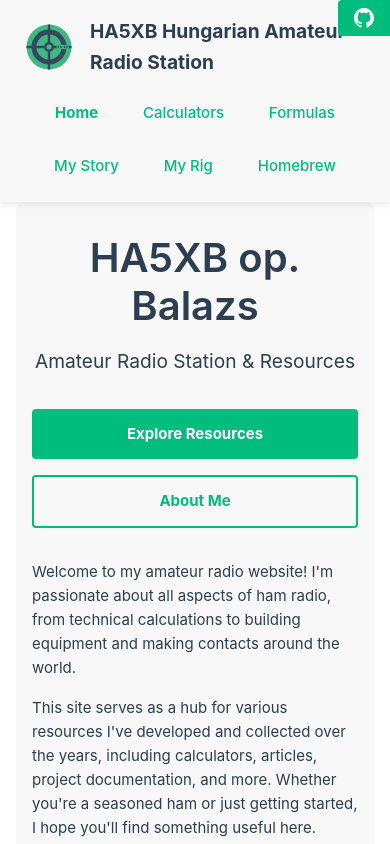
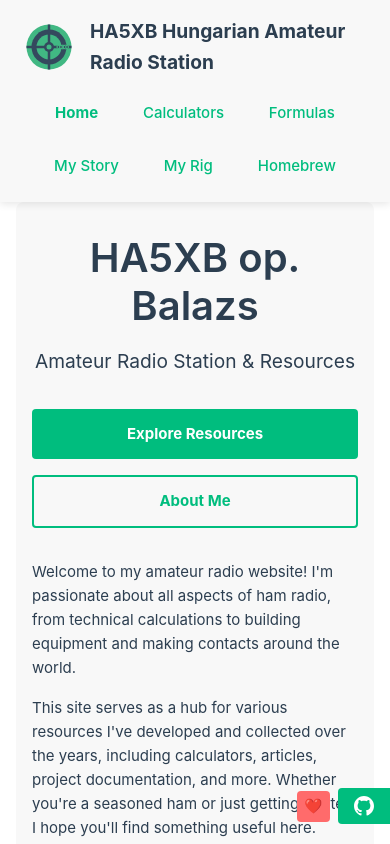
Before and after one commit to valibali/hamradio-calculators, a Vue app: page / in a window 390 px wide. Shown: the top 844 px of the page. Built offline with nearby package versions, Linux system fonts and the light colour scheme.

Commit message:
feat: Add donate button with thanks.dev and ko-fi options

```diff
--- a/src/App.vue
+++ b/src/App.vue
@@ -3,6 +3,7 @@ import { RouterLink, RouterView } from 'vue-router'
 import { Analytics } from '@vercel/analytics/vue'
 import { SpeedInsights } from '@vercel/speed-insights/vue'
 import IconGitHub from '@/components/icons/IconGitHub.vue'
+import DonateButton from '@/components/DonateButton.vue'
 </script>
 
 <template>
@@ -25,6 +26,9 @@ import IconGitHub from '@/components/icons/IconGitHub.vue'
           <RouterLink to="/homebrew">Homebrew</RouterLink>
         </nav>
 
+        <div class="action-buttons">
+          <DonateButton class="donate-btn" />
+
           <a
             href="https://github.com/valibali/hamradio-calculators/issues/new"
             target="_blank"
@@ -35,6 +39,7 @@ import IconGitHub from '@/components/icons/IconGitHub.vue'
             <IconGitHub class="github-icon" />
             <span class="feedback-text">Got any feedback?</span>
           </a>
+        </div>
       </div>
     </div>
   </header>
@@ -108,6 +113,21 @@ nav a.router-link-active {
   font-weight: bold;
 }
 
+.action-buttons {
+  position: fixed;
+  right: 0;
+  top: 50%;
+  transform: translateY(-50%);
+  display: flex;
+  flex-direction: column;
+  gap: 0.5rem;
+  z-index: 100;
+}
+
+.donate-btn {
+  align-self: flex-end;
+}
+
 .feedback-link {
   display: flex;
   align-items: center;
@@ -115,21 +135,15 @@ nav a.router-link-active {
   background-color: hsla(160, 100%, 37%, 1);
   color: white;
   padding: 0.5rem 1rem;
-  border-radius: 4px;
+  border-radius: 4px 0 0 4px;
   transition:
     background-color 0.3s,
     transform 0.2s;
-  position: fixed;
-  right: 0;
-  top: 50%;
-  transform: translateY(-50%);
-  border-radius: 4px 0 0 4px;
-  z-index: 100;
 }
 
 .feedback-link:hover {
   background-color: hsla(160, 100%, 30%, 1);
-  transform: translateY(-50%) translateX(-5px);
+  transform: translateX(-5px);
 }
 
 .github-icon {
@@ -176,16 +190,20 @@ footer {
     margin-right: 0;
   }
 
-  .feedback-link {
-    bottom: auto;
-    top: 0;
+  .action-buttons {
+    flex-direction: row;
+    bottom: 20px;
+    top: auto;
     transform: none;
     right: 0;
-    border-radius: 4px 0 0 4px;
   }
 
-  .feedback-link:hover {
-    transform: translateX(-5px);
+  .donate-btn {
+    align-self: center;
+  }
+
+  .feedback-link {
+    border-radius: 4px 0 0 4px;
   }
 
   .feedback-text {
--- /dev/null
+++ b/src/components/DonateButton.vue
@@ -0,0 +1,132 @@
+<script setup lang="ts">
+import { ref } from 'vue'
+
+const isOpen = ref(false)
+
+const toggleDropdown = () => {
+  isOpen.value = !isOpen.value
+}
+
+const closeDropdown = () => {
+  isOpen.value = false
+}
+</script>
+
+<template>
+  <div class="donate-container" @mouseleave="closeDropdown">
+    <button @click="toggleDropdown" class="donate-button" aria-haspopup="true" :aria-expanded="isOpen">
+      <span class="donate-icon">❤️</span>
+      <span class="donate-text">Donate</span>
+    </button>
+
+    <div v-if="isOpen" class="donate-dropdown">
+      <a href="https://thanks.dev/u/gh/valibali" target="_blank" rel="noopener noreferrer" class="donate-option">
+        <span class="donate-option-icon">🙏</span>
+        <span class="donate-option-text">thanks.dev</span>
+      </a>
+      <a href="https://ko-fi.com/balazsvalkony" target="_blank" rel="noopener noreferrer" class="donate-option">
+        <span class="donate-option-icon">☕</span>
+        <span class="donate-option-text">Ko-fi</span>
+      </a>
+    </div>
+  </div>
+</template>
+
+<style scoped>
+.donate-container {
+  position: relative;
+  display: inline-block;
+}
+
+.donate-button {
+  display: flex;
+  align-items: center;
+  gap: 0.5rem;
+  background-color: #ff6b6b;
+  color: white;
+  padding: 0.5rem 1rem;
+  border: none;
+  border-radius: 4px;
+  cursor: pointer;
+  font-weight: bold;
+  transition: background-color 0.3s;
+}
+
+.donate-button:hover {
+  background-color: #ff5252;
+}
+
+.donate-icon {
+  display: inline-block;
+  animation: pulse 1.5s infinite;
+}
+
+@keyframes pulse {
+  0% {
+    transform: scale(1);
+  }
+  50% {
+    transform: scale(1.1);
+  }
+  100% {
+    transform: scale(1);
+  }
+}
+
+.donate-dropdown {
+  position: absolute;
+  top: 100%;
+  right: 0;
+  margin-top: 0.5rem;
+  background-color: white;
+  border-radius: 4px;
+  box-shadow: 0 4px 12px rgba(0, 0, 0, 0.15);
+  z-index: 100;
+  min-width: 180px;
+  overflow: hidden;
+  animation: fadeIn 0.2s ease-out;
+}
+
+@keyframes fadeIn {
+  from {
+    opacity: 0;
+    transform: translateY(-10px);
+  }
+  to {
+    opacity: 1;
+    transform: translateY(0);
+  }
+}
+
+.donate-option {
+  display: flex;
+  align-items: center;
+  gap: 0.5rem;
+  padding: 0.8rem 1rem;
+  color: var(--color-text);
+  text-decoration: none;
+  transition: background-color 0.2s;
+}
+
+.donate-option:hover {
+  background-color: var(--color-background-soft);
+}
+
+.donate-option:not(:last-child) {
+  border-bottom: 1px solid var(--color-border);
+}
+
+.donate-option-icon {
+  font-size: 1.2rem;
+}
+
+@media (max-width: 768px) {
+  .donate-text {
+    display: none;
+  }
+
+  .donate-button {
+    padding: 0.5rem;
+  }
+}
+</style>
```
Lines whose indentation alone changed are shown as unchanged.
